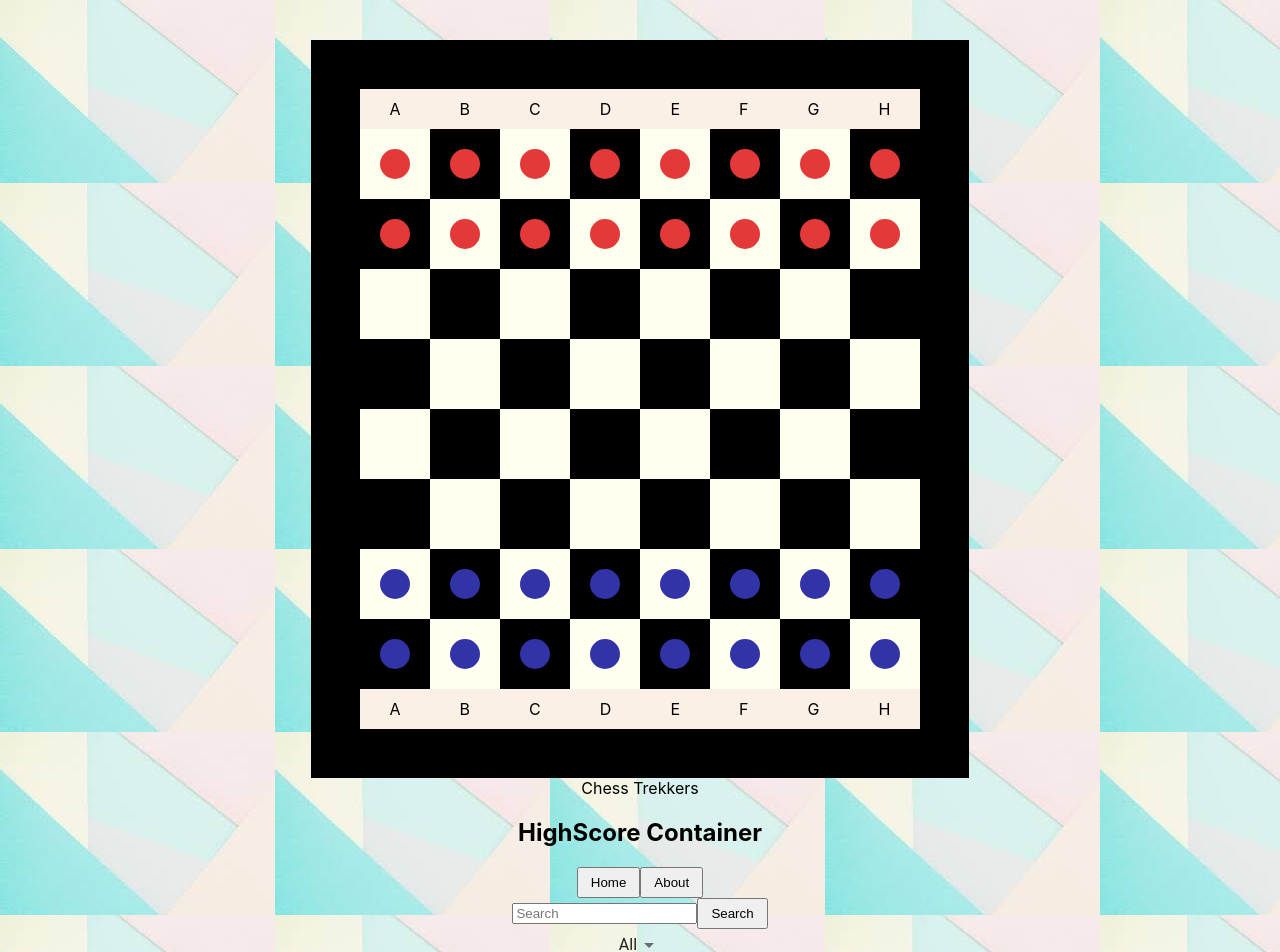
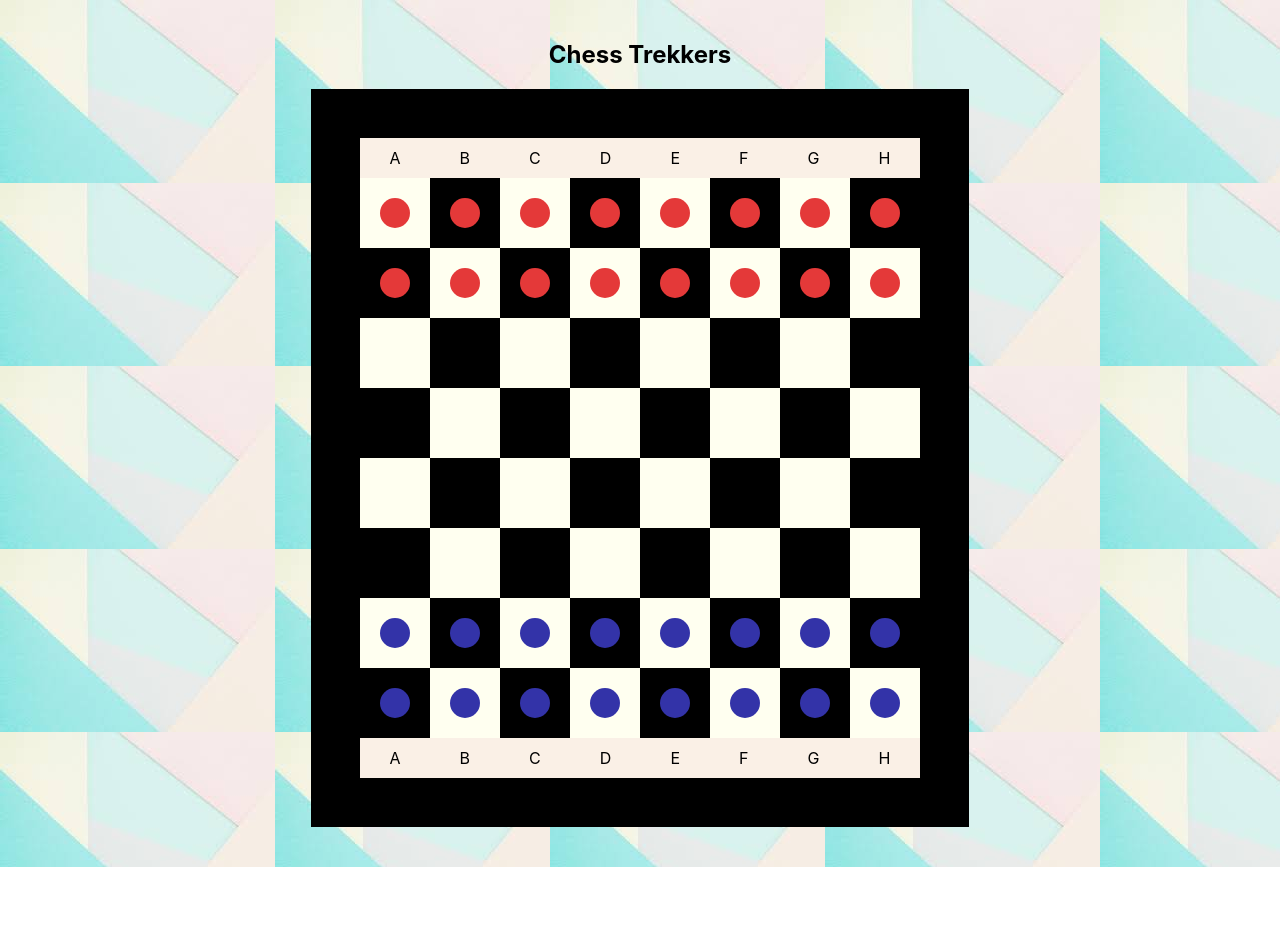
Before and after one commit to nemiasalc56/Chess-Trekkers, a React (Create React App) app: page / in a window 1280 px wide. Shown: the top 952 px of the page. After the commit the page ends 867 px from the top, so only its background shows below. Built offline with nearby package versions, Linux system fonts and the light colour scheme; the HTML template or start-up script is replaced by a standard one.

Commit message:
updating commit

```diff
--- a/src/App.js
+++ b/src/App.js
@@ -46,16 +46,16 @@ export default class App extends Component {
   render(){
   	return (
     <div className="App">
+    	<h2>Chess Trekkers</h2>
     	<React.StrictMode>
         {this.state.homeOpen ? <HomeComponent openChoices={this.openChoices}/> : null}
       	{this.state.startMatch ? <ChessBoard/> : null}
-      	{this.state.highscoreOpen ? <ChessBoard/> : null}
-      	{this.state.aboutUsOpen ? <ChessBoard/> : null}
+      	{this.state.highscoreOpen ? <HighScore/> : null}
+
     	</React.StrictMode>
 
-    	Chess Trekkers
 
-    	<HighScore />
+
     </div>
   )
   }
```
